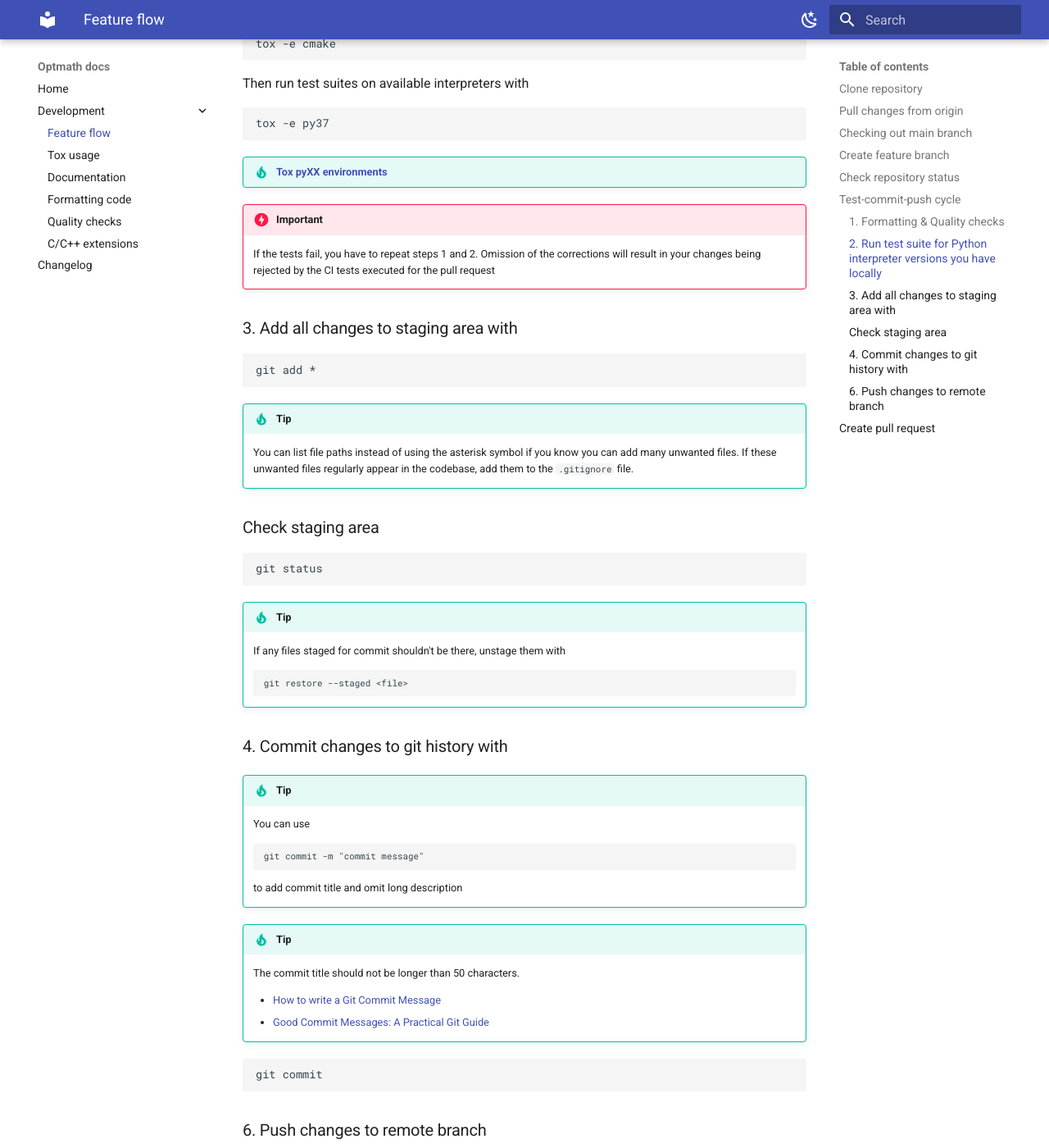
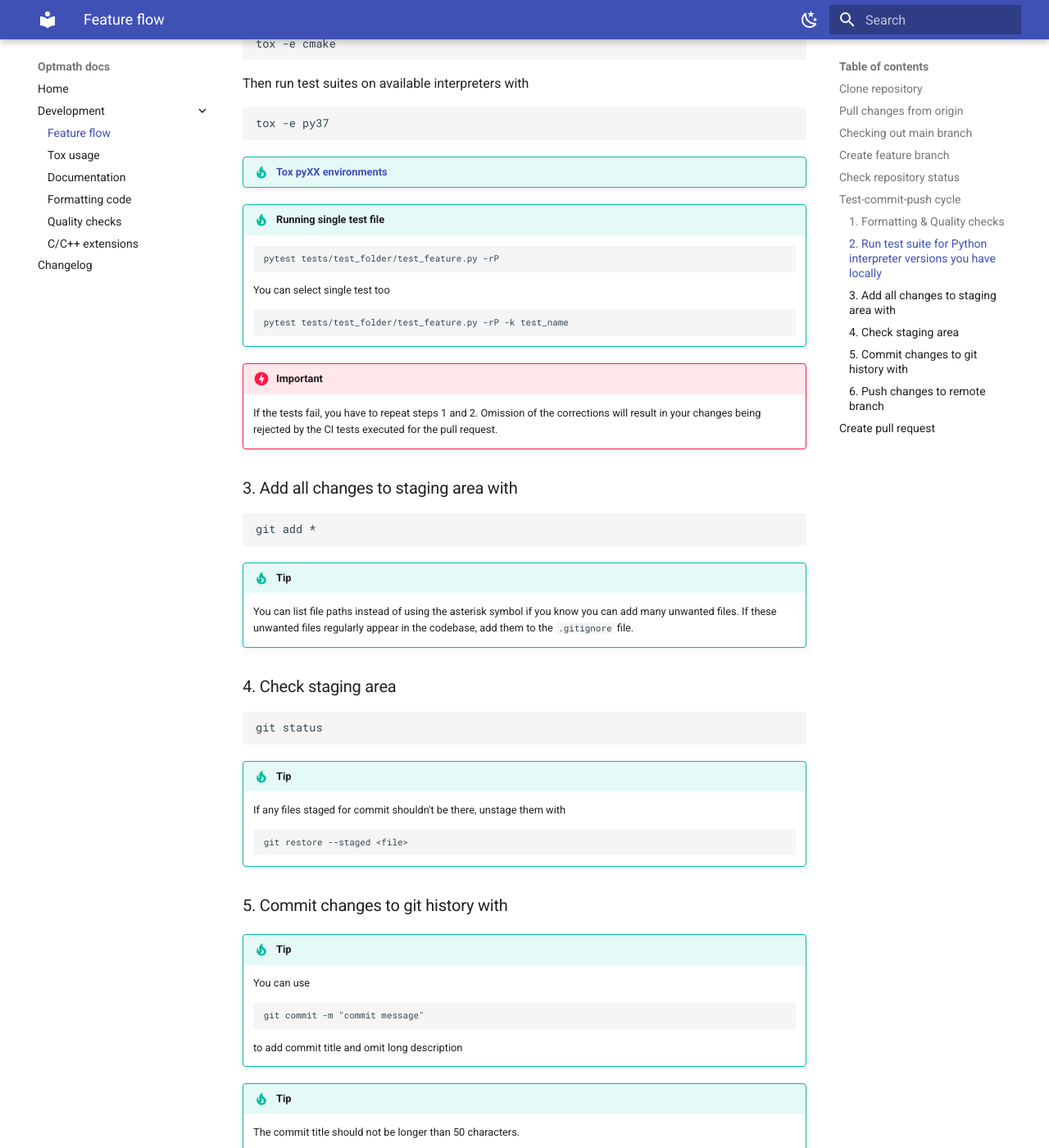
Before and after one commit to Argmaster/optmath, an MkDocs documentation site: the page built from docs/develop/feature.md, in a window 1280 px wide and 1400 px high, scrolled down 2036 px. Shown: the whole window at 82% size. Built offline with MkDocs 1.6.1 and Material for MkDocs 9.7.7, drawn with Linux system fonts in a browser that asks for light colours; some of the changed text lies outside the part shown.

Commit message:
Tweak docs

````diff
--- a/docs/develop/feature.md
+++ b/docs/develop/feature.md
@@ -101,11 +101,21 @@
 
 !!! tip "[Tox pyXX environments](/develop/tox_basics/#pyxx){:target="\_blank"}"
 
+!!! tip "Running single test file"
+
+    ```
+    pytest tests/test_folder/test_feature.py -rP
+    ```
+    You can select single test too
+    ```
+    pytest tests/test_folder/test_feature.py -rP -k test_name
+    ```
+
 !!! danger "Important"
 
     If the tests fail, you have to repeat steps 1 and 2. Omission of the
     corrections will result in your changes being rejected by the CI
-    tests executed for the pull request
+    tests executed for the pull request.
 
 ### 3. Add all changes to staging area with
 
@@ -133,7 +143,7 @@
     git restore --staged <file>
     ```
 
-### 4. Commit changes to git history with
+### 5. Commit changes to git history with
 
 !!! tip
 
@@ -158,9 +168,9 @@
 
 ### 6. Push changes to remote branch
 
-    ```
-    git push -u origin feature/feature_name
-    ```
+```
+git push -u origin feature/feature_name
+```
 
 !!! tip
 
````
Also changed, not shown: other parts of docs/develop/feature.md (+1 -1 lines), README.md (+1 -3 lines).
